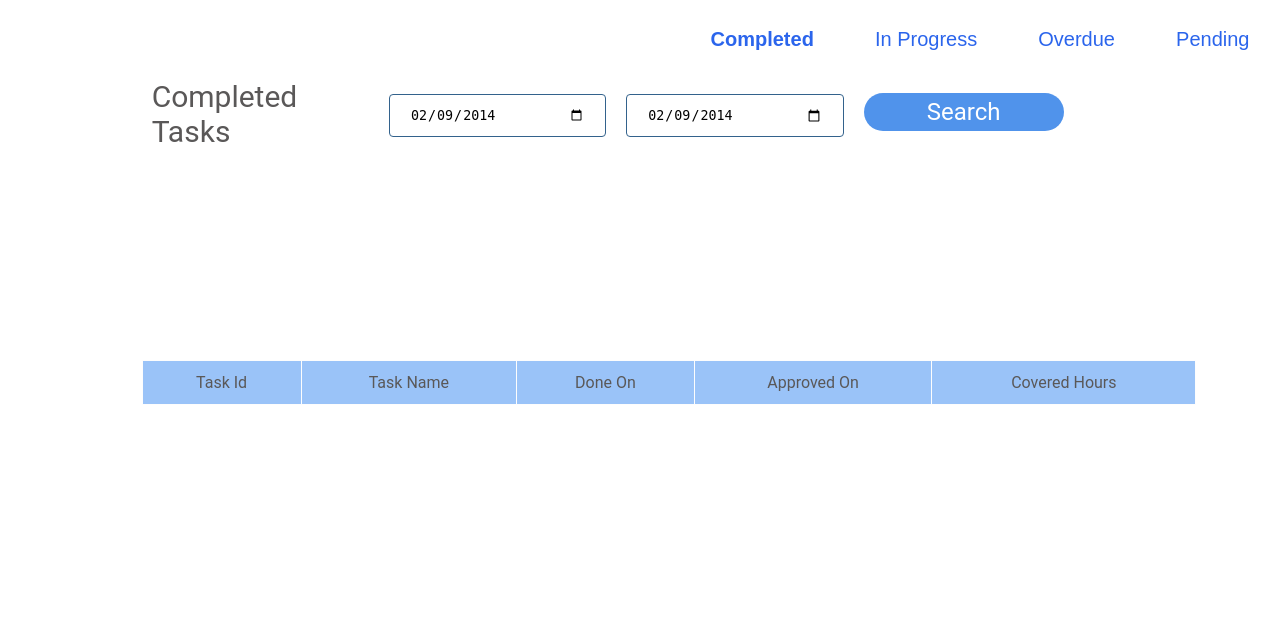
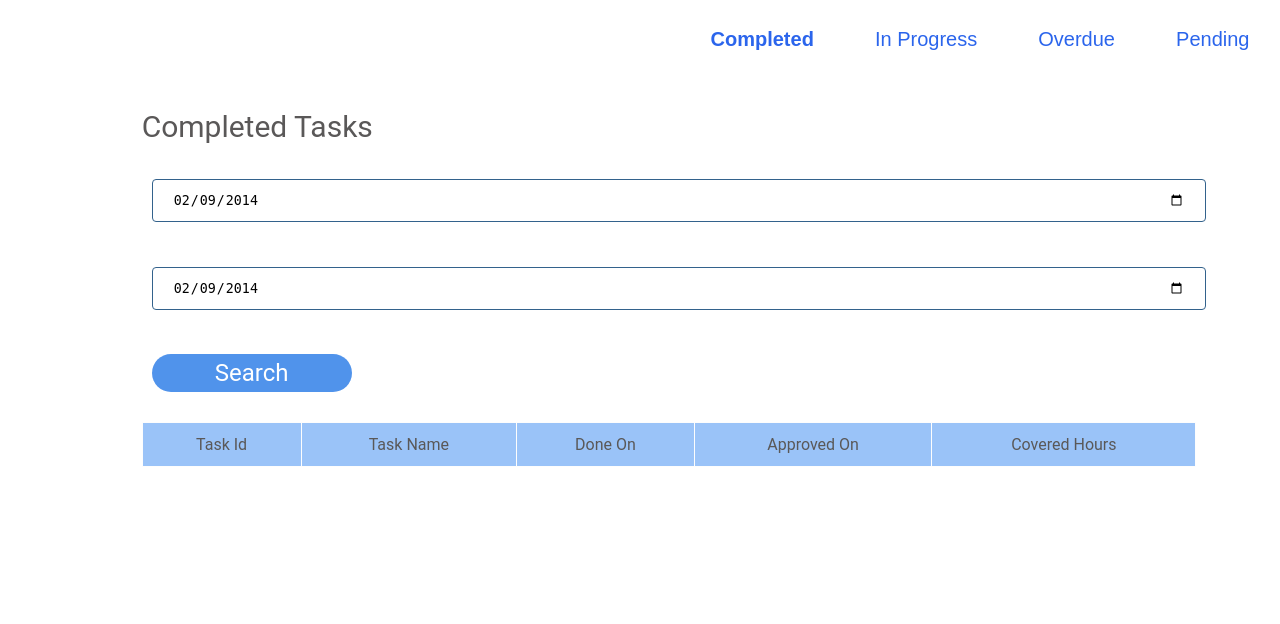
Before and after one commit to CS41-UCSC/FINAL, a PHP site: the page made by views/myprogressCompleted.php in a window 1280 px wide. Shown: the part 51-675 px from the top of the page. Run offline with PHP 8.4, Linux system fonts and the light colour scheme; the template is opened without the code that fills it, so the values that code supplies are empty; the visitor is signed in with stand-in values (Sample User, id 1).

Commit message:
myprogressCompleted_style

```diff
--- a/style/myprogressCompleted_style.css
+++ b/style/myprogressCompleted_style.css
@@ -78,6 +78,7 @@
 
     .flex-container {
         display: flex;
+        flex-direction: column;
         margin-top: 70px;
         margin-left: 2%;
         margin-right: 2%;
@@ -89,13 +90,17 @@
 
     .flex-container1 {
         margin-top: -10px;
-        width: 90%;
+        width: 100%;
         display: flex;
-        flex-wrap: nowrap;
+        /* flex-wrap: nowrap; */
+
+        flex-direction: column;
         background-color: #ffffff;
       }
 
       .flex-container1 .text{
+        margin-top: 40px;
+        margin-left: 0px;
         color: #5a5858;
         font-size: 25px;
         font-weight: 400;
@@ -103,7 +108,6 @@
       }
 
       .flex-container1 > div {
-
         background-color: #ffffff;
         width: 100%;
         margin: 10px;
@@ -112,9 +116,10 @@
         font-size: 70px;
       }
       input[type=date], select {
+
         width: 100%;
         padding: 12px 20px;
-        margin: 8px 0;
+        margin: 10px 0;
         display: inline-block;
         border: 1px solid #ccc;
         border-radius: 4px;
```
